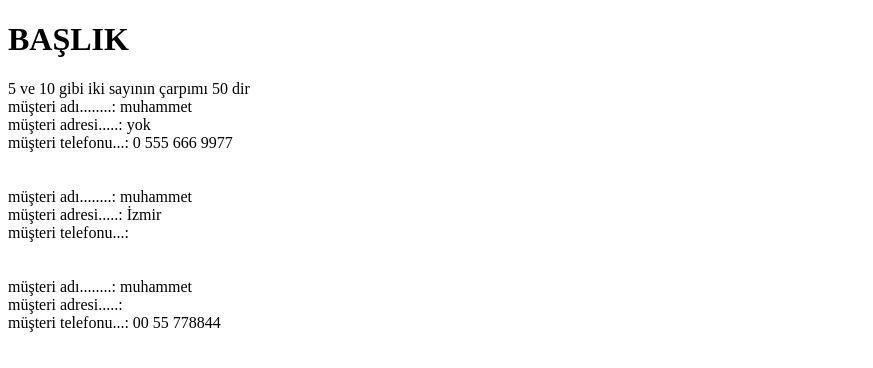
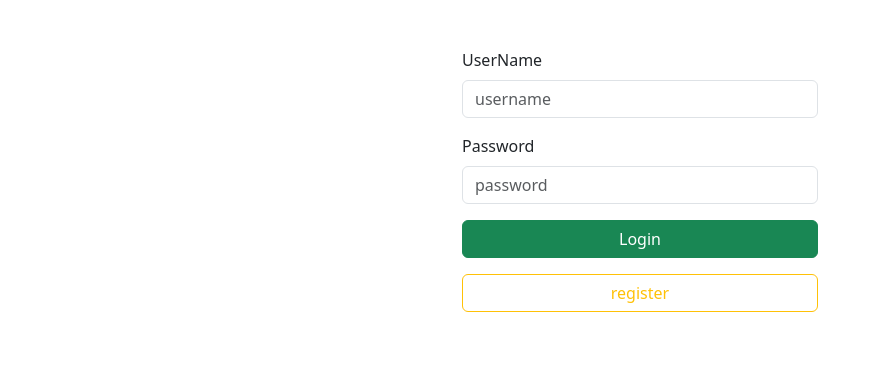
Before and after one commit to bilgejava6/java14-react-demo-app, a React (Create React App) app: page / in a window 1280 px wide. Shown: the top 368 px of the page, without its empty margins (0-873 px from the left). Built offline with nearby package versions, Linux system fonts and the light colour scheme; the HTML template or start-up script is replaced by a standard one.

Commit message:
login empty control

```diff
--- a/package.json
+++ b/package.json
@@ -10,6 +10,7 @@
     "@types/node": "^16.18.101",
     "@types/react": "^18.3.3",
     "@types/react-dom": "^18.3.0",
+    "bootstrap": "^5.3.3",
     "react": "^18.3.1",
     "react-dom": "^18.3.1",
     "react-scripts": "5.0.1",
--- a/src/App.tsx
+++ b/src/App.tsx
@@ -56,6 +56,7 @@ function App() {
     * JS kullandığınızda Object alanlarını belirtmek zorunda değilsiniz.
     */
 
+   const yeniButton = (buttonAdi: string) => <button>{buttonAdi}</button>;
 
   return (
     <>
@@ -67,7 +68,9 @@ function App() {
           <label>müşteri adı........: {m.ad}</label><br />
           <label>müşteri adresi.....: {m.adres}</label><br />
           <label>müşteri telefonu...: {m.telefon}</label><br />
+            {yeniButton('Yeni bir buton denemesi ')}
           <br /><br />
+
         </>
         )
       }
--- a/src/index.tsx
+++ b/src/index.tsx
@@ -2,9 +2,10 @@ import React from 'react';
 import ReactDOM from 'react-dom/client';
 import App from './App';
 import Login from './pages/Login';
+import 'bootstrap/dist/css/bootstrap.min.css';
 const root = ReactDOM.createRoot(
   document.getElementById('root') as HTMLElement
 );
 root.render(
-  <App />
+  <Login />
 );
--- a/src/pages/Login.tsx
+++ b/src/pages/Login.tsx
@@ -1,7 +1,55 @@
+import { useState } from "react";
 
 function Login(){
+    //let userName = 'empty';
+    //let password = '';
+    /**
+     * useState -> bir değişkenin değerini takip eden fonksiyon. Bunun görevi
+     * değişim olduğunda sayfayı render etmek
+     *      GET    , SET
+     */
+    const [userName,setUserName] = useState('');
+    const [password,setPassword] = useState('');
+    const [isEmpty, setIsEmpty] = useState(false);
+    const loginAction = ()=>{
+        if(userName === '' || password === ''){
+            setIsEmpty(true);
+        }else
+            setIsEmpty(false);
+    };
     return(
-        <h1>Login Page</h1>
+        <>
+            <div className="container">
+                <div className="row justify-content-center mt-5">
+                    <div className="col-4">
+                        {
+                            isEmpty ?
+                            <div className="alert alert-warning" role="alert">
+                                <h4 className="alert-heading">Uyarı</h4>
+                                <hr />
+                                <p className="mb-0">Kullanıcı adı ve Şifre boş geçilemez</p>
+                            </div>
+                            : null
+                        }
+                        <div className="mb-3">
+                            <label htmlFor="username" className="form-label">UserName</label>
+                            <input onChange={evt=>setUserName(evt.target.value)} type="text" className="form-control" id="username" placeholder="username" />
+
+                        </div>
+                        <div className="mb-3">
+                            <label htmlFor="password" className="form-label">Password</label>
+                            <input onChange={evt=>setPassword(evt.target.value)} type="password" className="form-control" id="password" placeholder="password" />
+                        </div>
+                        <div className="mb-3 d-grid">
+                            <input onClick={loginAction} type="button" value="Login" className="btn btn-success" />
+                        </div>
+                        <div className="mb-3 text-center d-grid">
+                            <a className="btn btn-outline-warning" href="/register">register</a>
+                        </div>
+                    </div>
+                </div>
+            </div>
+        </>
     )
 }
 
```
Also changed, not shown: public/deneme.html (added, +28 -0 lines), src/models/IRandomUser.tsx (added, +71 -0 lines), src/models/IUserProfile.tsx (added, +16 -0 lines), 1 other file (tests, documents, lock files or other folders).
